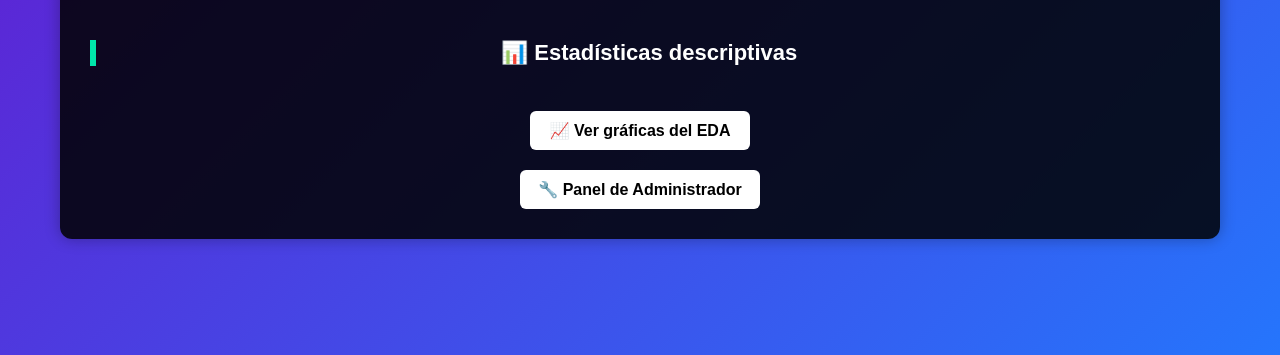
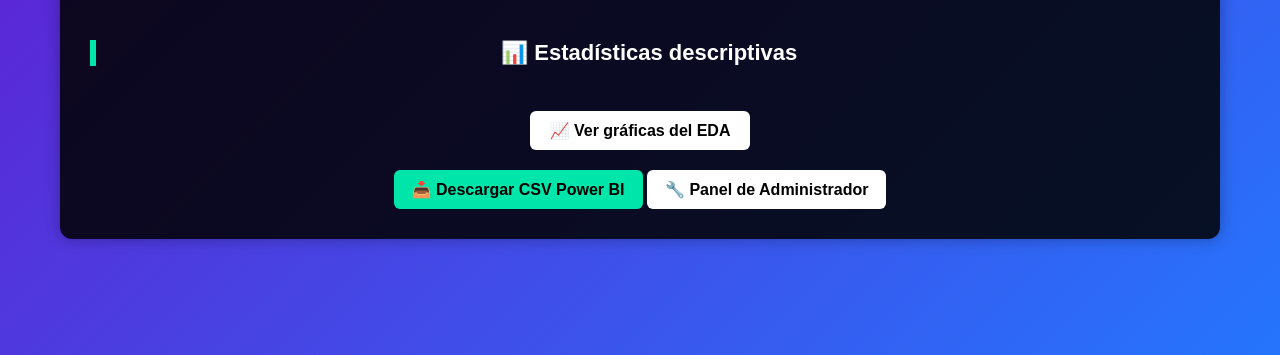
Before and after one commit to Juand13go/los_colados, a Flask app: template backend/templates/eda.html in a window 1280 px wide. Shown: the part 485-840 px from the top of the page. Run offline with Flask 3, Linux system fonts and the light colour scheme; the template is opened without the code that fills it, so the values that code supplies are empty; parts of the project's set-up code (start-up, migrations or seed data) failed here and were passed over.

Commit message:
Version final de despliegue

```diff
--- a/backend/app.py
+++ b/backend/app.py
@@ -10,6 +10,7 @@ from os.path import join, dirname
 from generate_data import generate_and_sync
 from appwrite.query import Query
 from eda import run_generate_plots
+from export_powerbi import generate_powerbi_csv
 import os
 import traceback
 import csv
@@ -139,6 +140,7 @@ def add_candidate():
 
         sync_csv_with_appwrite()
         actualizar_puntaje_total_csv()
+        generate_powerbi_csv()
         run_generate_plots()
 
 
@@ -218,6 +220,7 @@ def generar_datos():
     try:
         generate_and_sync(n=10)         # 1. Generar e insertar candidatos
         sync_csv_with_appwrite()        # 2. Traer datos actualizados de Appwrite
+        generate_powerbi_csv()
         actualizar_puntaje_total_csv()  # 3. Calcular puntaje y ordenar ranking
         run_generate_plots()
         return jsonify({"message": "✅ Datos generados y ranking actualizado"}), 200
@@ -340,7 +343,20 @@ def verificar_existencia():
         print(f"❌ Error al verificar existencia: {e}")
         return jsonify({"error": "Error al verificar existencia"}), 500
 
+@app.route("/descargar_powerbi")
+def descargar_powerbi():
+    # from export_powerbi import generate_powerbi_csv
+    # from flask import send_file
+    # import os
 
+    generate_powerbi_csv()
+
+    powerbi_csv = os.path.join(os.path.dirname(os.path.dirname(__file__)), "data", "candidatos_powerbi.csv")
+
+    if not os.path.exists(powerbi_csv):
+        return "❌ El archivo candidatos_powerbi.csv no fue generado correctamente.", 500
+
+    return send_file(powerbi_csv, as_attachment=True)
 
 if __name__ == "__main__":
     app.run(host="0.0.0.0", port=5000, debug=True)
--- a/backend/generate_data.py
+++ b/backend/generate_data.py
@@ -10,6 +10,7 @@ from appwrite_config import (
 )
 from appwrite.id import ID
 from appwrite.query import Query
+from export_powerbi import generate_powerbi_csv
 
 fake = Faker()
 BASE_DIR = os.path.dirname(os.path.dirname(__file__))
@@ -158,6 +159,7 @@ def sync_csv_with_appwrite():
 def generate_and_sync(n=10):
     generate_fake_candidates(n=10)
     sync_csv_with_appwrite()
+    generate_powerbi_csv()
 
 if __name__ == "__main__":
     generate_and_sync(n=10)
--- a/backend/templates/eda.html
+++ b/backend/templates/eda.html
@@ -140,6 +140,10 @@
         <div style="text-align: center;">
             <a class="btn-edaplots" href="/eda/plots">📈 Ver gráficas del EDA</a>
         </div>
+        <button onclick="window.location.href='/descargar_powerbi'"
+        style="background: #00e6aa; color: black; padding: 10px 18px; border: none; border-radius: 6px; cursor: pointer; font-weight: bold; margin-top: 15px;">
+        📥 Descargar CSV Power BI
+        </button>
         <button id="adminAccessBtn" onclick="window.location.href='/admin'"
         style="background: white; color: black; padding: 10px 18px; border: none; border-radius: 6px; cursor: pointer; font-weight: bold;"             >
         🔧 Panel de Administrador
```
Also changed, not shown: backend/export_powerbi.py (added, +30 -0 lines), backend/templates/index.html (+5 -5 lines), backend/static/plots/educacion_genero.png, backend/static/plots/experiencia.png, backend/static/plots/icfes.png, backend/static/plots/idiomas.png, backend/static/plots/salario.png, backend/static/plots/salario_carrera.png.
